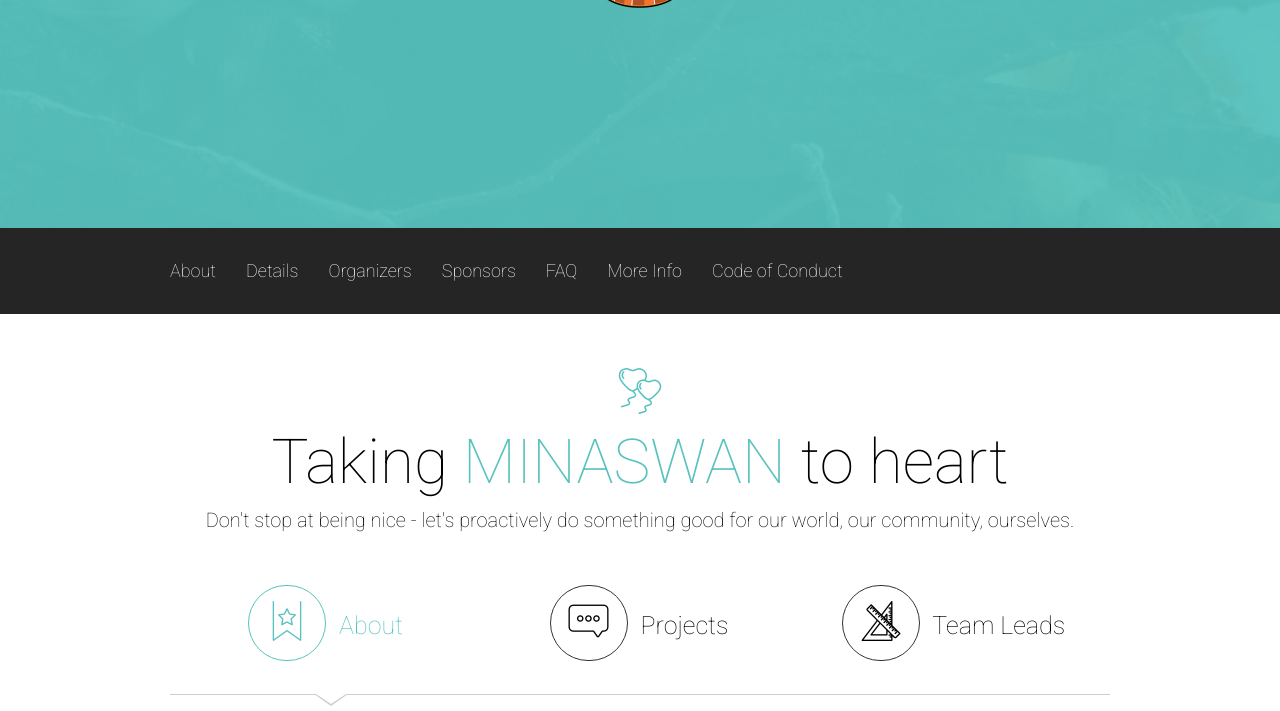
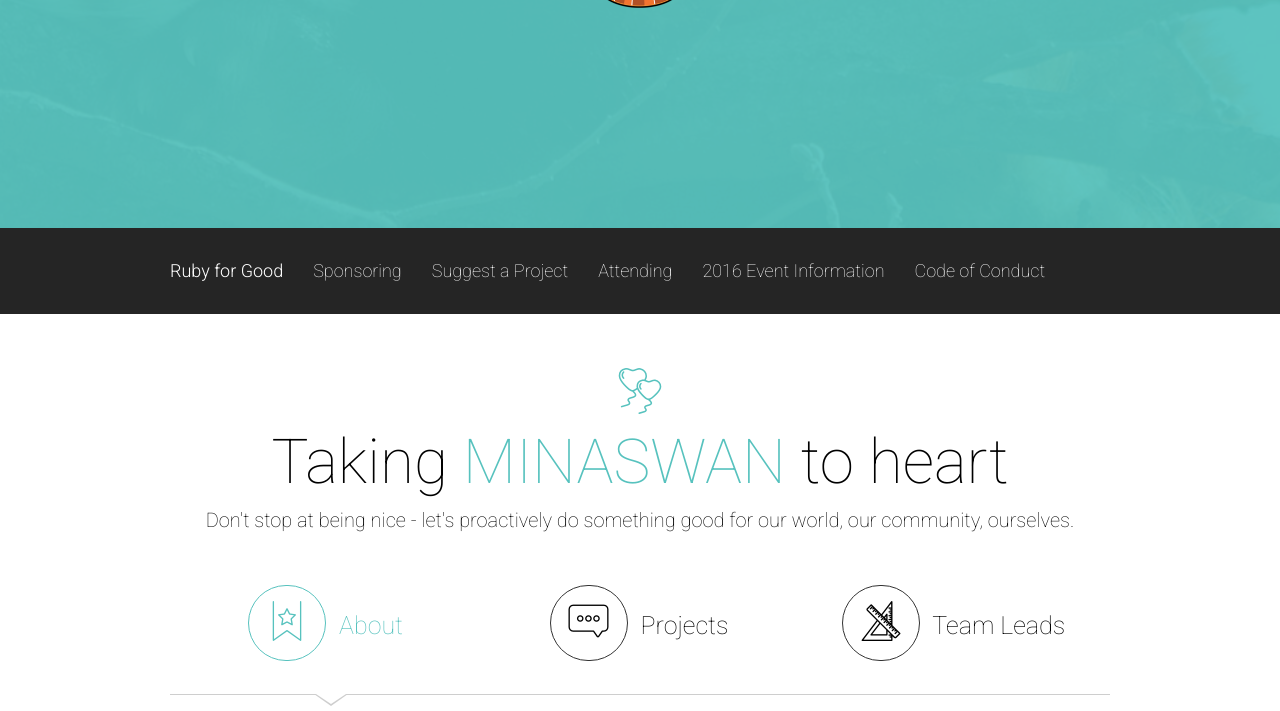
Before and after one commit to rubyforgood/rubyforgood.org--old, a Jekyll site: the page built from index.html, in a window 1280 px wide and 900 px high, scrolled down 672 px, cut to the strip 0-711 px from the top of the window. Built offline with Jekyll 4.4.1, drawn with Linux system fonts in a browser that asks for light colours.

Commit message:
Link to different sections from the menu.
This commit changes the main menu to link to the sections we have now created, rather than sections of the homepage.

```diff
--- a/_includes/header.html
+++ b/_includes/header.html
@@ -1,24 +1,19 @@
 <header id="header" class="navigation-bar-header light hidden-xs">
   <div class="container">
     <nav class="navigation">
-      <div class="navigation-txt visible-xs" data-toggle="dropdown">Home</div>
+      <div class="navigation-txt visible-xs" data-toggle="dropdown">Ruby for Good</div>
       <button class="navigation-toggle visible-xs" type="button" data-toggle="dropdown">
         <span class="icon-bar"></span>
         <span class="icon-bar"></span>
         <span class="icon-bar"></span>
       </button>
       <ul class="navigation-bar navigation-bar-left">
-        <li><a href="#about">About</a></li>
-        <!--<li><a href="#stat">Number Facts</a></li>-->
-        <li><a href="#elements">Details</a></li>
-        <li><a href="#speakers">Organizers</a></li>
-        <!--<li><a href="#schedule">Schedule</a></li>-->
-        <!--<li><a href="#price">Prices</a></li>-->
-        <!--<li><a href="#elements">Shortcodes</a></li>-->
-        <li><a href="#sponsors">Sponsors</a></li>
-        <li><a href="faq">FAQ</a></li>
-        <li><a href="info.html">More Info</a></li>
-        <li><a href="coc.html">Code of Conduct</a></li>
+        <li><a href="/"><strong>Ruby for Good</strong></a></li>
+        <li><a href="/sponsors.html">Sponsoring</a></li>
+        <li><a href="/submit-project.html">Suggest a Project</a></li>
+        <li><a href="/attend.html">Attending</a></li>
+        <li><a href="/2016.html">2016 Event Information</a></li>
+        <li><a href="/coc.html">Code of Conduct</a></li>
         <!--
         <li class="featured"><a href="http://rubyforgood.simpletix.com/SimpleTixExpress/Events/EventSectionDetail.aspx?ShowId=26039&EventTimeId=58394"><i class="fa fa-heart-o fa-1x"></i>Register</a></li>
         -->
```
